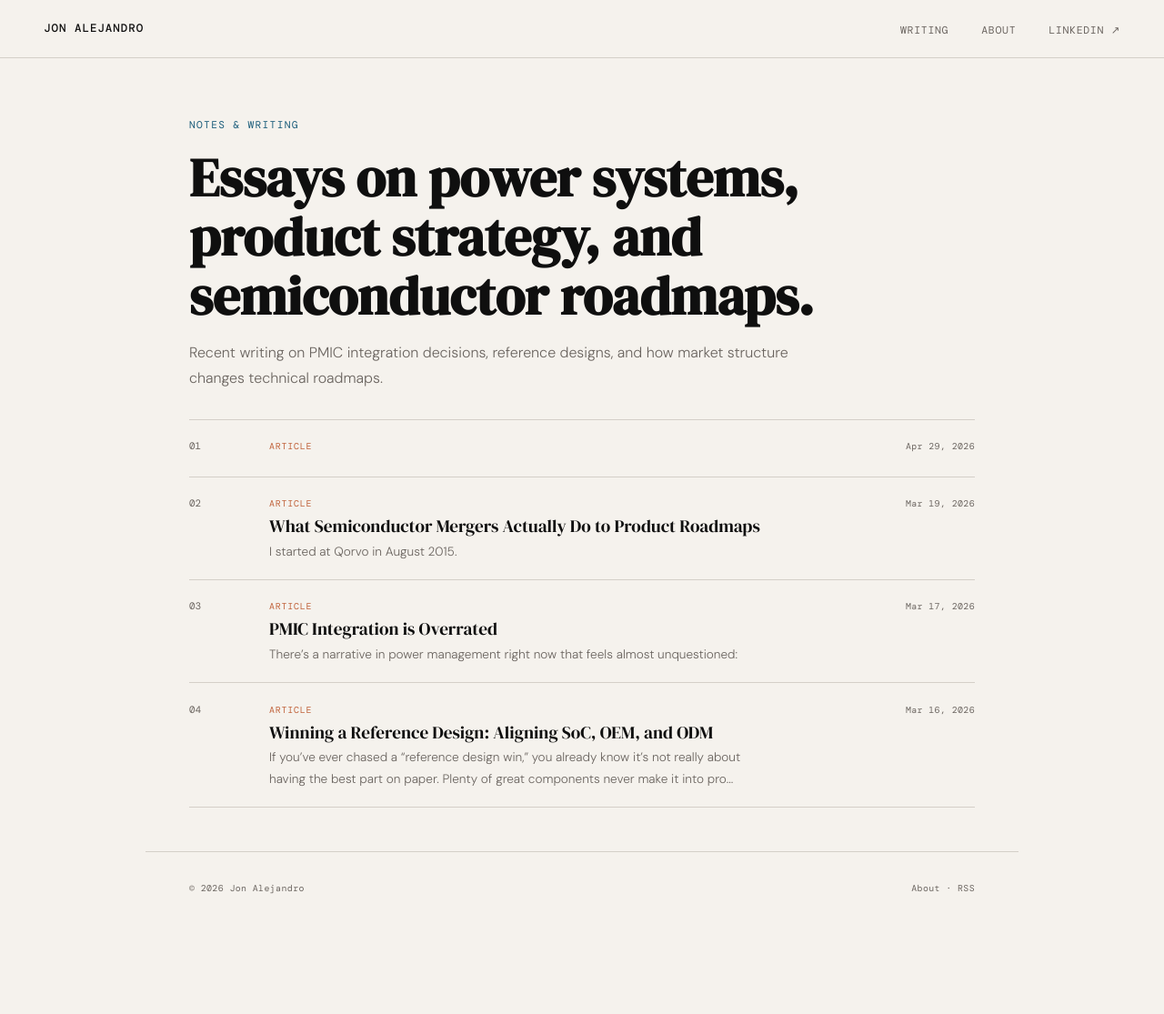
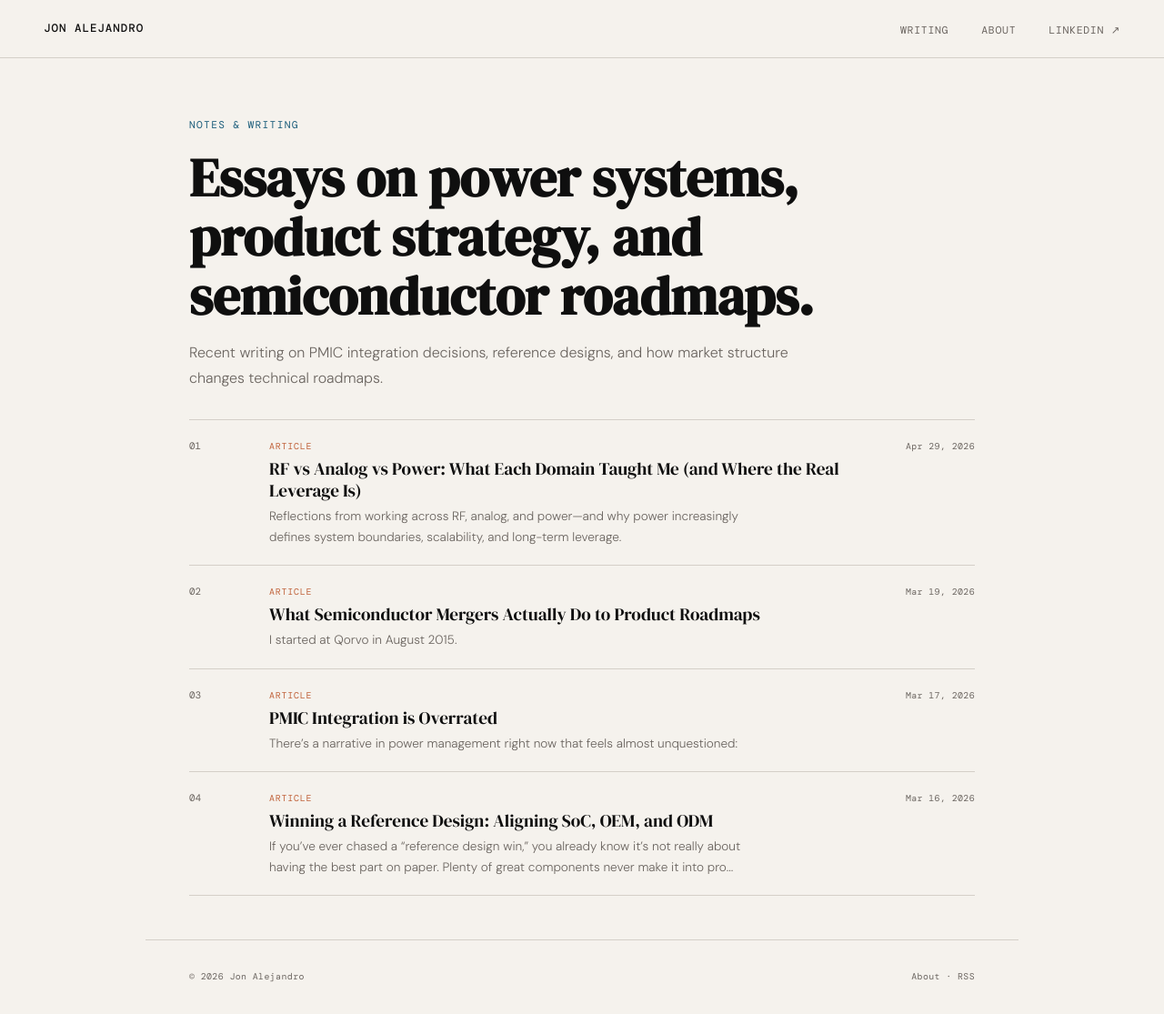
Before and after one commit to jonalejandro/jonalejandro.github.io, a Jekyll site: the page built from _pages/notes.html, in a window 1280 px wide and 1115 px high. Shown: the whole window at 91% size. Built offline with Jekyll 4.4.1, drawn with Linux system fonts in a browser that asks for light colours.

Commit message:
Update 2026-04-29-rf-vs-analog-vs-power-what-each-domain-taught-me.md

```diff
--- a/_posts/2026-04-29-rf-vs-analog-vs-power-what-each-domain-taught-me.md
+++ b/_posts/2026-04-29-rf-vs-analog-vs-power-what-each-domain-taught-me.md
@@ -1,8 +1,9 @@
 ---
-title: RF vs Analog vs Power: What Each Domain Taught Me ...and Where the Real Leverage Is
+title: "RF vs Analog vs Power: What Each Domain Taught Me (and Where the Real Leverage Is)"
 date: 2026-04-29
 categories: [Semiconductor Career]
 tags: [RF, Analog, Power, Systems Thinking, Career]
+excerpt: Reflections from working across RF, analog, and power—and why power increasingly defines system boundaries, scalability, and long-term leverage.
 ---
 Over the course of my career, I’ve worked across three domains in semiconductors: RF, Analog, and Power.
 
```
